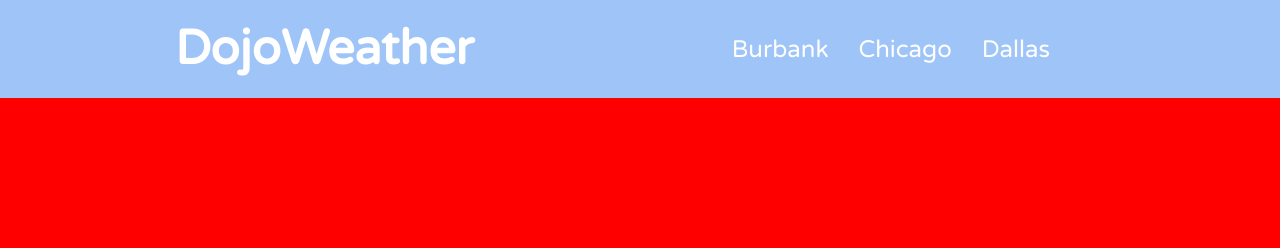
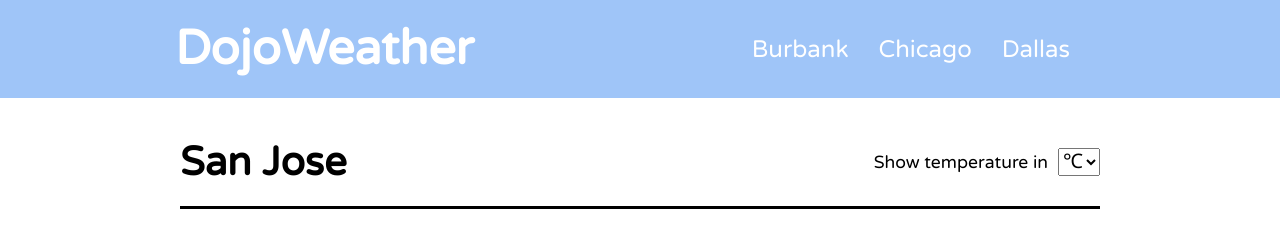
Before and after one commit to michellejanosi/dojoweather, a plain HTML site: page index.html in a window 1280 px wide. Drawn offline with Linux system fonts and the light colour scheme.

Commit message:
Add main top content and style

```diff
--- a/index.html
+++ b/index.html
@@ -21,5 +21,18 @@
       </ul>
     </div>
   </nav>
+
+  <main class="container">
+    <div class="main-top">
+      <h2>San Jose</h2>
+      <div class="main-temp-content">
+        <p>Show temperature in</p>
+        <select name="temp-scales" id="temp-scales">
+          <option value="celcius" name="celcius">&#8451</option>
+          <option value="fahrenheit" name="fahrenheit">&#8457</option>
+        </select>
+      </div>
+    </div>
+  </main>
 </body>
 </html>
--- a/style.css
+++ b/style.css
@@ -5,12 +5,13 @@
 }
 
 body {
-  background-color: red;
+  /* background-color: red; */
   font-family: 'Varela Round', sans-serif;
   width: 100vw;
   height: 100vh;
 }
 
+/* Top Navbar*/
 .navbar {
   background-color: #9FC5F8;
   color: #fff;
@@ -23,7 +24,7 @@ body {
   align-items: center;
   justify-content: space-between;
   margin: 0 auto;
-  padding-right: 40px;
+  padding-right: 20px;
   width: 75%;
 }
 
@@ -43,3 +44,37 @@ body {
 h1 {
   font-size: 3rem;
 }
+
+/*Main content top*/
+.container {
+  /* background-color: yellow; */
+  margin: 0 auto;
+  padding: 20px;
+  width: 75%;
+}
+
+.main-top {
+  border-bottom: 3px solid #000;
+  display: flex;
+  justify-content: space-between;
+  padding: 20px 0;
+}
+
+.main-temp-content {
+  display: flex;
+  align-items: center;
+}
+
+h2 {
+  font-size: 2.5rem;
+}
+
+.main-temp-content p {
+  font-size: 1.1rem;
+  margin-right: 10px;
+}
+
+#temp-scales {
+  font-family: inherit;
+  font-size: 1.25rem;
+}
```
